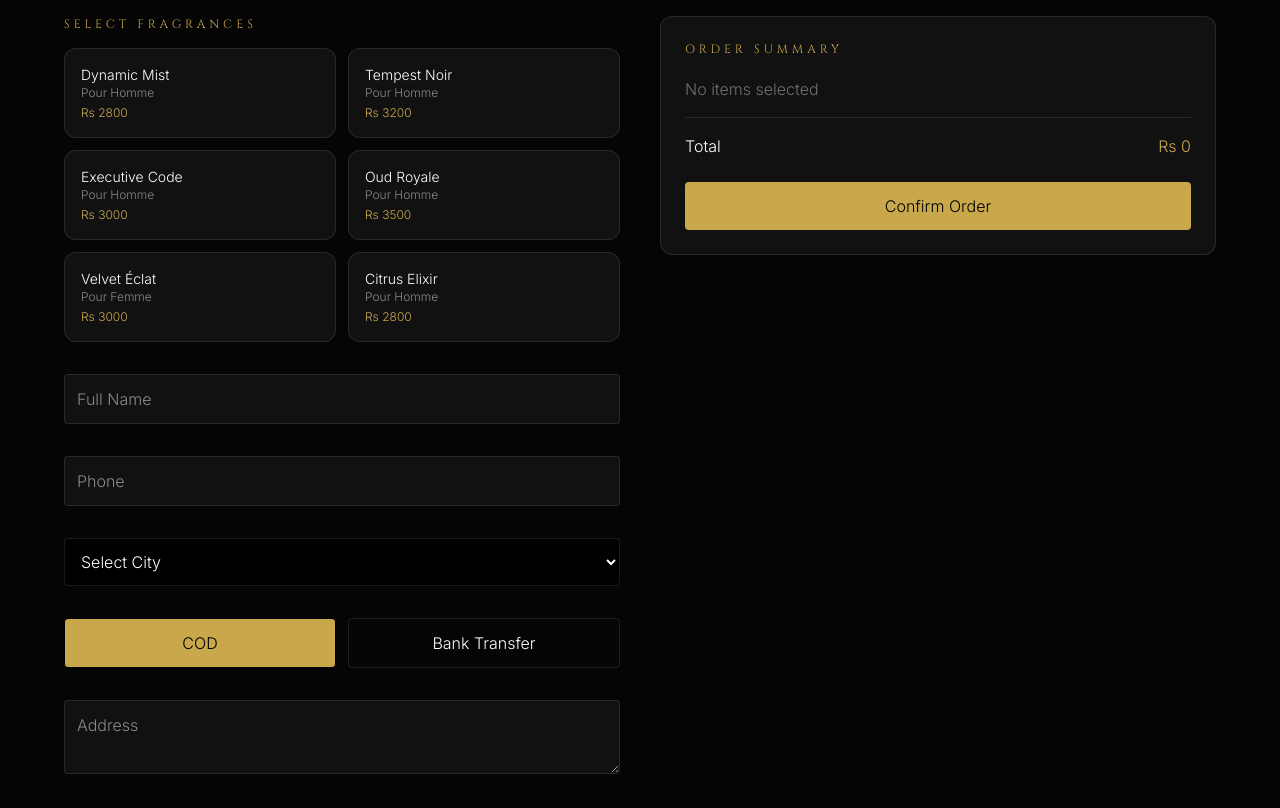
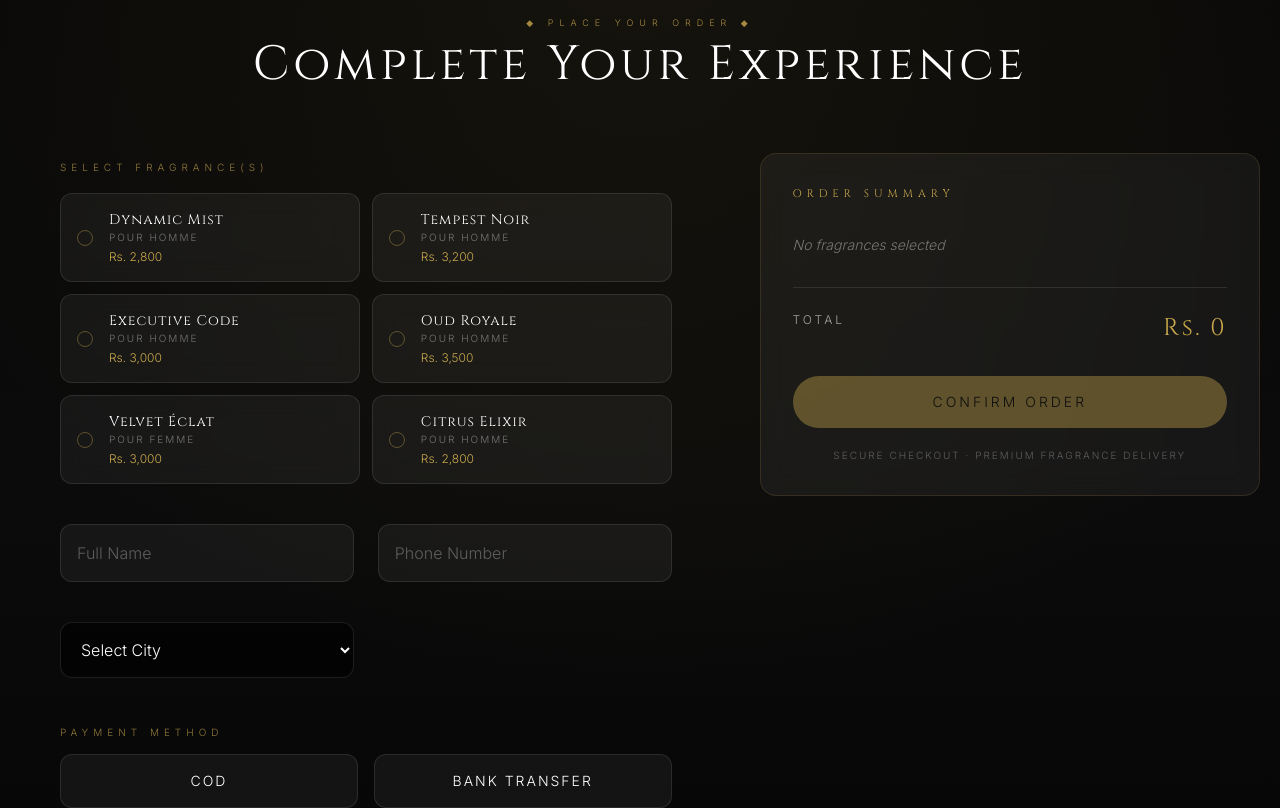
Before and after one commit to salarmehfooz/cmscents, a React (Vite) app: page / in a window 1280 px wide. Shown: the part 4320-5128 px from the top of the page. Built offline with nearby package versions, Linux system fonts and the light colour scheme.

Commit message:
Order section fix

```diff
--- a/src/components/OrderSection.jsx
+++ b/src/components/OrderSection.jsx
@@ -2,73 +2,67 @@ import React, { useState } from "react";
 import { motion } from "motion/react";
 import { PRODS, CITIES, SHEET_URL } from "../constants";
 
-export const OrderSection = ({ cart, setCart, onSuccess, showToast }) => {
+export const OrderSection = ({
+  cart,
+  onToggleProduct,
+  onSuccess,
+  showToast,
+}) => {
+  const pickedIds = new Set(cart.map((item) => item.id));
+
   const [formData, setFormData] = useState({
     name: "",
     phone: "",
     city: "",
     cityOther: "",
     address: "",
-    payment: "COD",
+    payment: "",
     note: "",
   });
 
   const [loading, setLoading] = useState(false);
 
-  const pickedIds = new Set(cart.map((item) => item.id));
-
-  /* ---------------- PRODUCT TOGGLE ---------------- */
-  const toggleProduct = (product) => {
-    const exists = cart.find((item) => item.id === product.id);
-
-    if (exists) {
-      setCart(cart.filter((item) => item.id !== product.id));
-    } else {
-      setCart([...cart, { ...product, qty: 1 }]);
-    }
-  };
-
-  /* ---------------- QUANTITY ---------------- */
-  const increaseQty = (id) => {
-    setCart((prev) =>
-      prev.map((item) =>
-        item.id === id ? { ...item, qty: (item.qty || 1) + 1 } : item,
-      ),
-    );
-  };
-
-  const decreaseQty = (id) => {
-    setCart((prev) =>
-      prev
-        .map((item) =>
-          item.id === id ? { ...item, qty: (item.qty || 1) - 1 } : item,
-        )
-        .filter((item) => item.qty > 0),
-    );
-  };
-
   const selectedProducts = cart;
 
   const totalAmount = selectedProducts.reduce(
     (sum, p) => sum + p.price * (p.qty || 1),
-    0,
+    0
   );
 
-  /* ---------------- SUBMIT ---------------- */
+  /* ---------------- NEW: QTY CONTROL ---------------- */
+  const increaseQty = (id) => {
+    const updated = cart.map((item) =>
+      item.id === id
+        ? { ...item, qty: (item.qty || 1) + 1 }
+        : item
+    );
+    onToggleProduct(updated, true);
+  };
+
+  const decreaseQty = (id) => {
+    const updated = cart
+      .map((item) =>
+        item.id === id
+          ? { ...item, qty: (item.qty || 1) - 1 }
+          : item
+      )
+      .filter((item) => (item.qty || 1) > 0);
+
+    onToggleProduct(updated, true);
+  };
+
   const handleSubmit = async () => {
     const cityValue =
       formData.city === "Other" ? formData.cityOther : formData.city;
 
     if (cart.length === 0)
       return showToast("Please select at least one fragrance");
-
-    if (!formData.name.trim()) return showToast("Please enter your full name");
-
+    if (!formData.name.trim())
+      return showToast("Please enter your full name");
     if (!formData.phone.trim())
       return showToast("Please enter your phone number");
-
-    if (!cityValue.trim()) return showToast("Please select or enter your city");
-
+    if (!cityValue.trim())
+      return showToast("Please select or enter your city");
     if (!formData.address.trim())
       return showToast("Please enter your delivery address");
 
@@ -95,28 +89,14 @@ export const OrderSection = ({ cart, setCart, onSuccess, showToast }) => {
         await fetch(SHEET_URL, {
           method: "POST",
           mode: "no-cors",
-          headers: {
-            "Content-Type": "application/json",
-          },
+          headers: { "Content-Type": "application/json" },
           body: JSON.stringify(payload),
         });
       }
 
-      setCart([]);
-
-      setFormData({
-        name: "",
-        phone: "",
-        city: "",
-        cityOther: "",
-        address: "",
-        payment: "COD",
-        note: "",
-      });
-
       onSuccess();
-    } catch (err) {
-      console.error(err);
+    } catch (e) {
+      console.error(e);
       showToast("Something went wrong. Please try again.");
     } finally {
       setLoading(false);
@@ -124,68 +104,121 @@ export const OrderSection = ({ cart, setCart, onSuccess, showToast }) => {
   };
 
   return (
-    <section className="bg-[#050505] py-[120px] text-white">
-      <div className="max-w-[1200px] mx-auto px-6 grid lg:grid-cols-2 gap-10">
+    <section
+      id="order"
+      className="bg-gradient-to-b from-[#070707] via-[#0b0b0b] to-[#050505] py-[120px] relative overflow-hidden"
+    >
+      {/* ambiance */}
+      <div className="absolute inset-0 bg-noise opacity-[0.04] pointer-events-none"></div>
+      <div className="absolute inset-0 bg-[radial-gradient(circle_at_top,rgba(201,168,76,0.08),transparent_60%)]"></div>
+
+      <div className="max-w-[1380px] mx-auto px-5 md:px-[60px] relative z-10">
+
+        {/* HEADER */}
+        <div className="text-center mb-16">
+          <p className="sec-eyebrow text-gold/80 tracking-[6px]">
+            ◆ Place Your Order ◆
+          </p>
+          <h2 className="sec-title text-white mt-3">
+            Complete Your Experience
+          </h2>
+        </div>
+
+        <div className="grid grid-cols-1 lg:grid-cols-[1.1fr_0.9fr] gap-12">
+
           {/* LEFT */}
-        <div className="space-y-8">
-          {/* PRODUCTS */}
+          <motion.div
+            initial={{ opacity: 0, x: -40 }}
+            whileInView={{ opacity: 1, x: 0 }}
+            viewport={{ once: true }}
+            className="space-y-10"
+          >
+
+            {/* PRODUCTS (UNCHANGED) */}
             <div>
-            <h3 className="text-gold text-xs tracking-[4px] uppercase mb-4">
-              Select Fragrances
-            </h3>
+              <label className="text-[10px] tracking-[5px] uppercase text-gold/70">
+                Select Fragrance(s)
+              </label>
 
-            <div className="grid sm:grid-cols-2 gap-3">
+              <div className="grid grid-cols-1 sm:grid-cols-2 gap-3 mt-4">
                 {PRODS.map((p) => (
                   <div
                     key={p.id}
-                  onClick={() => toggleProduct(p)}
-                  className={`p-4 rounded-xl border cursor-pointer transition ${
+                    onClick={() => onToggleProduct(p)}
+                    className={`group cursor-pointer p-4 rounded-xl border transition-all backdrop-blur-md ${
                       pickedIds.has(p.id)
-                      ? "border-gold bg-white/10"
-                      : "border-white/10 bg-white/5"
+                        ? "bg-white/10 border-gold/40 shadow-[0_0_25px_rgba(201,168,76,0.12)]"
+                        : "bg-white/5 border-white/10 hover:border-gold/30"
                     }`}
                   >
-                  <p className="text-sm">{p.name}</p>
-                  <p className="text-xs text-white/50">{p.sub}</p>
-                  <p className="text-gold text-xs mt-1">Rs {p.price}</p>
+                    <div className="flex items-center gap-4">
+                      <div
+                        className={`w-4 h-4 rounded-full border flex items-center justify-center ${
+                          pickedIds.has(p.id)
+                            ? "bg-gold border-gold"
+                            : "border-gold/40"
+                        }`}
+                      >
+                        {pickedIds.has(p.id) && (
+                          <div className="w-1.5 h-1.5 bg-black rounded-full" />
+                        )}
+                      </div>
+
+                      <div>
+                        <div className="font-display text-white text-sm tracking-[1px]">
+                          {p.name}
+                        </div>
+                        <div className="text-[10px] text-white/40 uppercase tracking-[2px]">
+                          {p.sub}
+                        </div>
+                        <div className="text-gold text-xs mt-1">
+                          Rs. {p.price.toLocaleString()}
+                        </div>
+                      </div>
+                    </div>
                   </div>
                 ))}
               </div>
             </div>
 
-          {/* FORM */}
+            {/* FORM (UNCHANGED) */}
+            <div className="grid grid-cols-1 sm:grid-cols-2 gap-6">
+              {["name", "phone"].map((field) => (
                 <input
-            placeholder="Full Name"
-            value={formData.name}
-            onChange={(e) => setFormData({ ...formData, name: e.target.value })}
-            className="w-full p-3 bg-white/5 border border-white/10 rounded"
+                  key={field}
+                  type="text"
+                  value={formData[field]}
+                  onChange={(e) =>
+                    setFormData({ ...formData, [field]: e.target.value })
+                  }
+                  placeholder={field === "name" ? "Full Name" : "Phone Number"}
+                  className="bg-white/5 border border-white/10 text-white p-4 rounded-xl outline-none focus:border-gold/40 focus:bg-white/10 placeholder:text-white/30"
                 />
+              ))}
+            </div>
 
-          <input
-            placeholder="Phone"
-            value={formData.phone}
-            onChange={(e) =>
-              setFormData({ ...formData, phone: e.target.value })
-            }
-            className="w-full p-3 bg-white/5 border border-white/10 rounded"
-          />
-
-          {/* CITY */}
+            {/* CITY (UNCHANGED) */}
+            <div className="grid grid-cols-1 sm:grid-cols-2 gap-6">
               <select
                 value={formData.city}
-            onChange={(e) => setFormData({ ...formData, city: e.target.value })}
-            className="w-full p-3 bg-black border border-white/10 rounded"
+                onChange={(e) =>
+                  setFormData({ ...formData, city: e.target.value })
+                }
+                className="bg-black/60 border border-white/10 text-white p-4 rounded-xl focus:border-gold/40 outline-none"
               >
                 <option value="">Select City</option>
                 {CITIES.map((c) => (
-              <option key={c}>{c}</option>
+                  <option key={c} value={c} className="text-black">
+                    {c}
+                  </option>
                 ))}
-            <option value="Other">Other</option>
+                <option value="Other" className="text-black">
+                  Other
+                </option>
               </select>
 
               {formData.city === "Other" && (
                 <input
-              placeholder="Enter City"
                   value={formData.cityOther}
                   onChange={(e) =>
                     setFormData({
@@ -193,94 +226,133 @@ export const OrderSection = ({ cart, setCart, onSuccess, showToast }) => {
                       cityOther: e.target.value,
                     })
                   }
-              className="w-full p-3 bg-white/5 border border-white/10 rounded"
+                  placeholder="Enter City"
+                  className="bg-white/5 border border-white/10 text-white p-4 rounded-xl focus:border-gold/40 outline-none"
                 />
               )}
+            </div>
 
-          {/* PAYMENT */}
-          <div className="grid grid-cols-2 gap-3">
-            {["COD", "Bank Transfer"].map((m) => (
+            {/* NEW: PAYMENT (ONLY ADDITION) */}
+            <div>
+              <label className="text-[10px] tracking-[5px] uppercase text-gold/70">
+                Payment Method
+              </label>
+
+              <div className="grid grid-cols-2 gap-4 mt-3">
+                {["COD", "Bank Transfer"].map((method) => (
                   <button
-                key={m}
-                onClick={() => setFormData({ ...formData, payment: m })}
-                className={`p-3 border rounded ${
-                  formData.payment === m
-                    ? "bg-gold text-black"
-                    : "border-white/10"
+                    key={method}
+                    type="button"
+                    onClick={() =>
+                      setFormData({ ...formData, payment: method })
+                    }
+                    className={`p-4 rounded-xl border text-sm uppercase tracking-[2px] transition ${
+                      formData.payment === method
+                        ? "bg-gold text-black border-gold"
+                        : "bg-white/5 text-white border-white/10"
                     }`}
                   >
-                {m}
+                    {method}
                   </button>
                 ))}
               </div>
+            </div>
 
             <textarea
-            placeholder="Address"
               value={formData.address}
               onChange={(e) =>
-              setFormData({
-                ...formData,
-                address: e.target.value,
-              })
+                setFormData({ ...formData, address: e.target.value })
               }
-            className="w-full p-3 bg-white/5 border border-white/10 rounded"
+              placeholder="Delivery Address"
+              className="w-full bg-white/5 border border-white/10 text-white p-4 rounded-xl min-h-[110px] focus:border-gold/40 outline-none"
             />
-        </div>
 
-        {/* RIGHT */}
-        <div className="bg-white/5 border border-white/10 p-6 rounded-xl h-fit sticky top-10">
-          <h3 className="text-gold uppercase text-xs tracking-[4px] mb-5">
+          </motion.div>
+
+          {/* RIGHT (ONLY QTY ADDED) */}
+          <motion.div
+            initial={{ opacity: 0, x: 40 }}
+            whileInView={{ opacity: 1, y: 0 }}
+            viewport={{ once: true }}
+            className="sticky top-[120px]"
+          >
+
+            <div className="p-8 rounded-2xl border border-gold/15 bg-white/5 backdrop-blur-md">
+
+              <h3 className="text-gold text-[11px] tracking-[5px] uppercase mb-8">
                 Order Summary
               </h3>
 
-          {cart.length === 0 ? (
-            <p className="text-white/40">No items selected</p>
+              <div className="space-y-4 mb-8">
+
+                {selectedProducts.length === 0 ? (
+                  <p className="text-white/40 italic text-sm">
+                    No fragrances selected
+                  </p>
                 ) : (
-            cart.map((p) => (
-              <div
-                key={p.id}
-                className="flex justify-between items-center mb-4"
-              >
+                  selectedProducts.map((p) => (
+                    <div key={p.id} className="flex justify-between items-center">
+
                       <div>
-                  <p>{p.name}</p>
-                  <p className="text-xs text-white/50">
-                    Rs {(p.price * (p.qty || 1)).toLocaleString()}
-                  </p>
+                        <div className="text-white/70 text-sm">
+                          {p.name}
+                        </div>
+                        <div className="text-gold text-xs">
+                          Rs. {(p.price * (p.qty || 1)).toLocaleString()}
+                        </div>
                       </div>
 
-                <div className="flex items-center gap-2">
+                      {/* QTY CONTROL (NEW) */}
+                      <div className="flex items-center gap-3">
                         <button
                           onClick={() => decreaseQty(p.id)}
-                    className="w-7 h-7 bg-white/10 rounded"
+                          className="w-7 h-7 rounded-full bg-white/10 text-white"
                         >
                           -
                         </button>
 
-                  <span>{p.qty || 1}</span>
+                        <span className="text-white w-5 text-center">
+                          {p.qty || 1}
+                        </span>
 
                         <button
                           onClick={() => increaseQty(p.id)}
-                    className="w-7 h-7 bg-white/10 rounded"
+                          className="w-7 h-7 rounded-full bg-white/10 text-white"
                         >
                           +
                         </button>
                       </div>
+
                     </div>
                   ))
                 )}
 
-          <div className="border-t border-white/10 mt-4 pt-4 flex justify-between">
-            <span>Total</span>
-            <span className="text-gold">Rs {totalAmount.toLocaleString()}</span>
+              </div>
+
+              <div className="border-t border-white/10 pt-6 flex justify-between">
+                <span className="text-white/60 uppercase text-xs tracking-[3px]">
+                  Total
+                </span>
+                <span className="text-2xl text-gold font-display">
+                  Rs. {totalAmount.toLocaleString()}
+                </span>
               </div>
 
               <button
                 onClick={handleSubmit}
-            disabled={loading || cart.length === 0}
-            className="w-full mt-6 bg-gold text-black p-3 rounded"
+                disabled={loading || selectedProducts.length === 0}
+                className="w-full mt-8 bg-gold text-black py-4 rounded-full uppercase tracking-[3px] text-sm hover:scale-[1.02] transition disabled:opacity-40"
               >
                 {loading ? "Processing..." : "Confirm Order"}
               </button>
+
+              <p className="text-center text-[10px] text-white/30 mt-5 tracking-[2px] uppercase">
+                Secure checkout · Premium fragrance delivery
+              </p>
+
+            </div>
+          </motion.div>
+
         </div>
       </div>
     </section>
```
Lines whose indentation alone changed are shown as unchanged.
